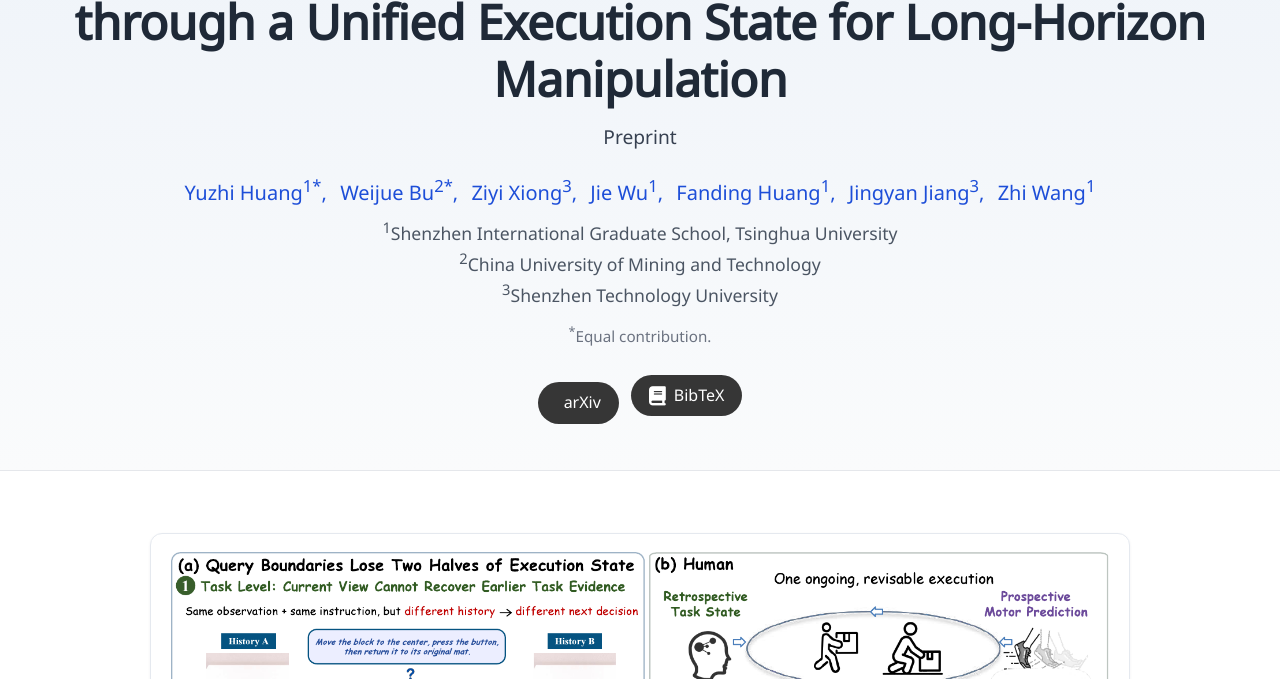
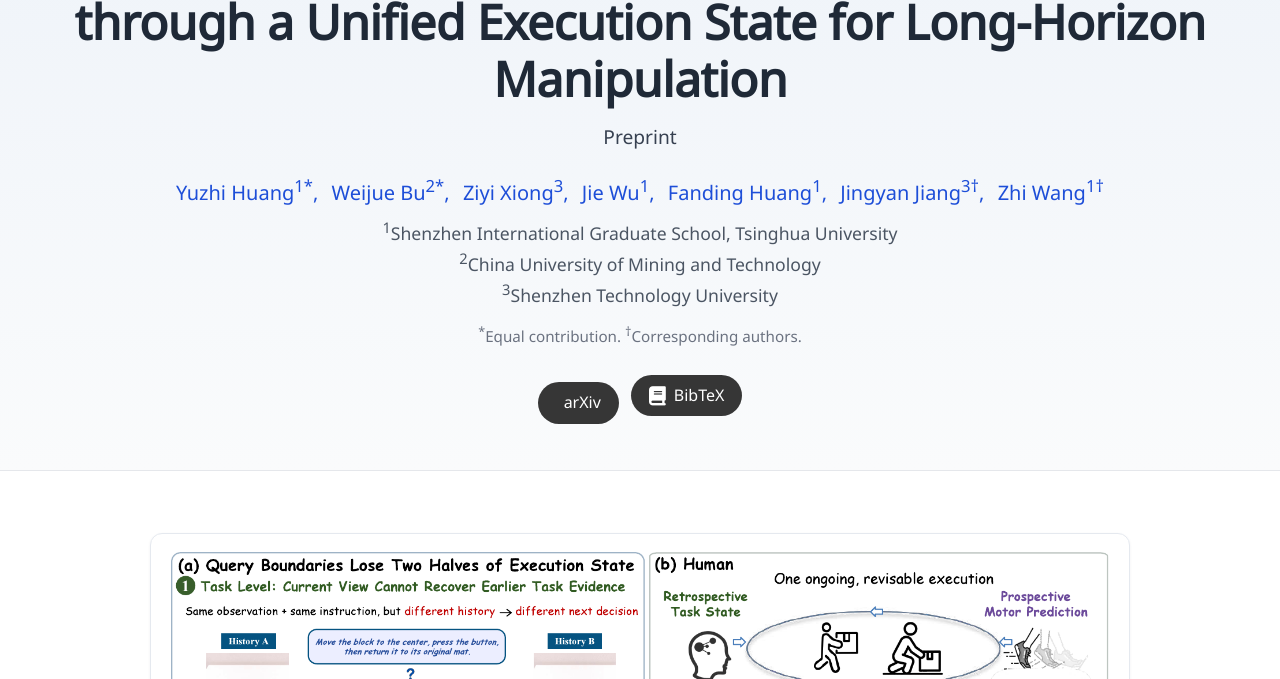
Before and after one commit to MuQY1818/chainvla-web, a plain HTML site: page index.html in a window 1280 px wide. Shown: the part 121-800 px from the top of the page. Drawn offline with Linux system fonts and the light colour scheme; some icons are missing; a web font is replaced by a local one.

Commit message:
Mark co-corresponding authors (Jiang, Wang)

```diff
--- a/index.html
+++ b/index.html
@@ -198,8 +198,8 @@
           <span class="author">Ziyi Xiong<sup>3</sup>,</span>
           <span class="author">Jie Wu<sup>1</sup>,</span>
           <span class="author">Fanding Huang<sup>1</sup>,</span>
-          <span class="author">Jingyan Jiang<sup>3</sup>,</span>
-          <span class="author">Zhi Wang<sup>1</sup></span>
+          <span class="author">Jingyan Jiang<sup>3†</sup>,</span>
+          <span class="author">Zhi Wang<sup>1†</sup></span>
         </div>
         <div class="author-affiliations">
           <span class="author-block"><sup>1</sup>Shenzhen International Graduate School, Tsinghua University</span><br>
@@ -207,7 +207,7 @@
           <span class="author-block"><sup>3</sup>Shenzhen Technology University</span>
         </div>
         <div class="author-notes">
-          <sup>*</sup>Equal contribution.
+          <sup>*</sup>Equal contribution. <sup>†</sup>Corresponding authors.
         </div>
       </div>
 
```
